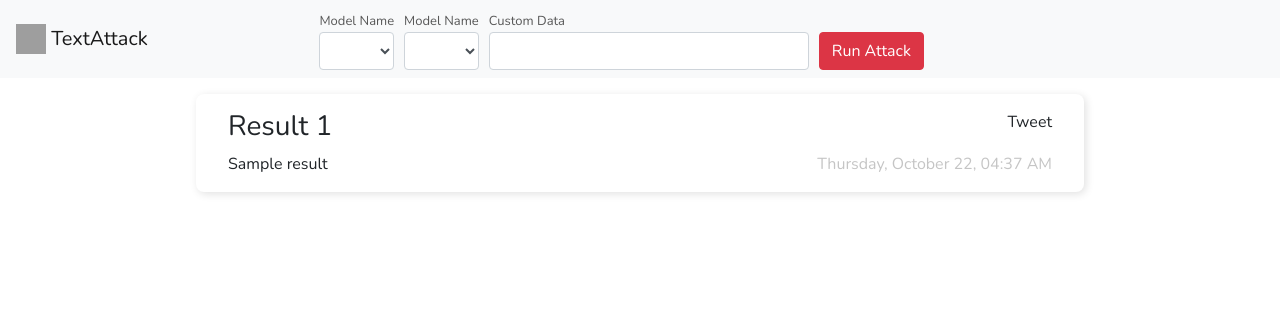
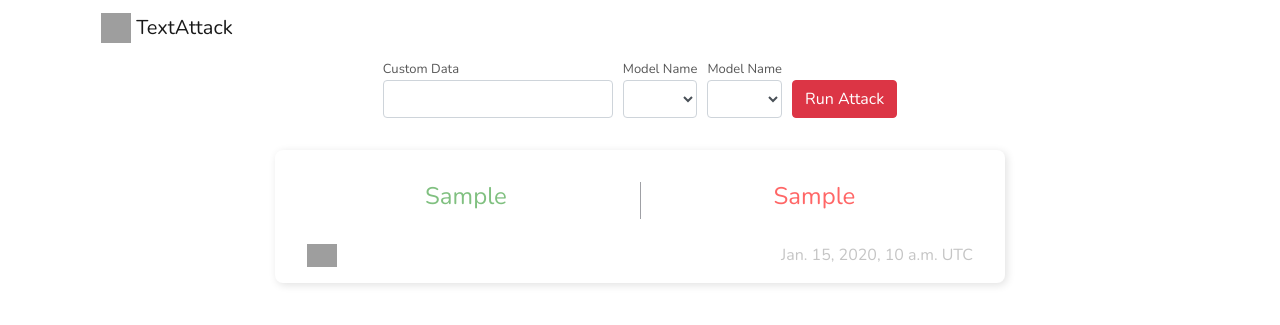
Before and after one commit to QData/TextAttack-WebDemo, a Django app: template webdemo/templates/webdemo/index.html in a window 1280 px wide. Shown: the top 325 px of the page. Run offline with Django 3.2, Linux system fonts and the light colour scheme; tables that the repository leaves empty hold one stand-in row (values such as "Sample post"); the template is opened without the code that fills it: values that come from a table or form of the project are taken from there, most other values are stand-ins (such as "Sample title", 1, 10 or a date in 2020); lists and menus that the app fills with data are empty; some libraries are stand-ins or nearby versions; grey boxes are pictures that could not be loaded.

Commit message:
rework UI and add histogram with full custom text functionality

```diff
--- a/webdemo/models.py
+++ b/webdemo/models.py
@@ -1,6 +1,21 @@
 from django.db import models
+from django.contrib.postgres.fields import ArrayField
+
+from django.utils import timezone
 
 class AttackResult(models.Model):
+    # metadata
+    session_id = models.CharField(max_length=100)
+    timestamp = models.DateTimeField(default=timezone.now)
+
+    # inputs
     input_string = models.CharField(max_length=1000)
-    attack_type = models.CharField(max_length=200)
+    input_histogram = models.CharField(max_length=1000, default="[]")
+    input_label = models.CharField(max_length=5)
+    model_name = models.CharField(max_length=200)
+    recipe_name = models.CharField(max_length=200)
+
+    # outputs
     output_string = models.CharField(max_length=1000)
+    output_label = models.CharField(max_length=5)
+    output_histogram = models.CharField(max_length=1000, default="[]")
--- a/webdemo/static/webdemo/css/index.css
+++ b/webdemo/static/webdemo/css/index.css
@@ -9,5 +9,9 @@ label {
 }
 
 .customDataInput {
-    width: 25vw;
+    width: 100%;
 }
+
+.navbarWhite {
+    background-color: white!important;
+}
--- a/webdemo/templates/webdemo/index.html
+++ b/webdemo/templates/webdemo/index.html
@@ -3,7 +3,7 @@
 	<head>
 		<meta charset="utf-8">
         <meta http-equiv="content-type" content="text/html; charset=UTF8">
-        <title>TextAttack Web Demo</title>
+        <title>TextAttack</title>
 
         <!-- LOAD DJANGO TAGS -->
         {% load static %}
@@ -22,10 +22,47 @@
 
         <!-- SCRIPTS -->
         <script src="https://ajax.googleapis.com/ajax/libs/jquery/3.5.1/jquery.min.js"></script>
+        <script src='https://cdn.plot.ly/plotly-latest.min.js'></script>
+
+        <script>
+            function drawGraph(inputHist, outputHist, inputLabel, outputLabel, divId) {
+                xLabels = [];
+                for (let i = 0; i <= inputHist.length; i++)
+                    xLabels.push(i);
+
+                var input = {
+                    x: xLabels,
+                    y: inputHist,
+                    type: "bar",
+                    opacity: 0.5,
+                    name: "input",
+                    marker: {
+                        color: 'green',
+                    },
+                };
+                var output = {
+                    x: xLabels,
+                    y: outputHist,
+                    type: "bar",
+                    opacity: 0.6,
+                    name: "output",
+                    marker: {
+                        color: 'red',
+                    },
+                };
+
+                var data = [input, output];
+                var layout = {barmode: "group"};
+                Plotly.newPlot(divId, data, layout);
+            }
+
+        </script>
 
 	</head>
 	<body>
-        <nav class="navbar navbar-expand-lg navbar-light bg-light">
+
+		<div class="container">
+            <nav class="navbar navbarWhite navbar-expand-lg navbar-light bg-light">
                 <a class="navbar-brand" href="#">
                     <img src="https://cdn.shopify.com/s/files/1/1061/1924/products/Octopus_Iphone_Emoji_JPG_large.png" width="30" height="30" class="d-inline-block align-top" alt="">
                     TextAttack
@@ -34,8 +71,13 @@
                     <span class="navbar-toggler-icon"></span>
                 </button>
 
-            <div style="width: 80%; margin: 0 auto;">
-                <form class="form-row align-items-center" style="width: 80%; margin: 0 auto;" action="/interactive_attack" method="post">
+            </nav>
+
+
+            <div class="row">
+
+                <div style="margin: 0 auto;">
+                    <form class="form-row align-items-center" style="margin: 0 auto;" action="/" method="post">
                         {% csrf_token %}
                         {% for field in form %}
                             <div class="col-auto">
@@ -49,19 +91,40 @@
                     </form>
                 </div>
 
-          </nav>
-		<div class="container">
+                <div class="col-12">
+                    <div class="row">
+                        <div class="col-2"></div>
+                        <div class="col-8">
+                            {% for result in posts %}
+                                <div style="background:white; border-radius:8px; padding:2em 2em; box-shadow:2px 2px 9px #0000001f; margin-top:2em; position:relative;">
+
+                                    <div class="row text-center">
+                                        <div class="col-sm-6" style="padding:0 1.5em">
+                                            <h4 style="color:#80c080">{{ result.input_string }}</h4>
+                                        </div>
+                                        <div class="col-sm-6" style="border-left: solid 1px rgba(133, 135, 141, 0.788); padding:0 1.5em">
+                                            <h4 style="color:#ff6666">{{ result.output_string }}</h4>
+                                        </div>
+                                    </div>
 
 
-            <div style="width: 80%; margin: 0 auto;">
-                {% for result in results %}
-                    <div style="background:white; border-radius:8px; padding:1em 2em 1em 2em; box-shadow:2px 2px 9px #0000001f; margin-top:1em; position:relative;">
-                        <h3>Result {{ forloop.counter }}</h3>
-                        {{ result }} <br>
-                        <div style="position:absolute; top:1em; right:2em">Tweet</div>
-                        <div style="position:absolute; bottom:1em; right:2em; color:#c5c5c5">Thursday, October 22, 04:37 AM</div>
+                                    <div style="position:absolute; bottom:1em; left:2em">
+                                        <a href="https://www.twitter.com" target="_blank">
+                                            <img src="https://assets.stickpng.com/images/580b57fcd9996e24bc43c53e.png" width="30">
+                                        </a>
+                                    </div>
+
+                                    <div style="position:absolute; bottom:1em; right:2em; color:#c5c5c5">{{ result.timestamp }} UTC</div>
+                                    <div style="margin-bottom: 2em;" id='myDiv{{ forloop.counter }}'></div>
+                                    <script>
+                                        drawGraph({{ result.input_histogram }}, {{ result.output_histogram }}, {{ result.input_label }}, {{ result.output_label }}, 'myDiv{{ forloop.counter }}')
+                                    </script>
                                 </div>
                             {% endfor %}
+                        </div>
+                    </div>
+                </div>
+
             </div>
         </div>
     </body>
--- a/webdemo/urls.py
+++ b/webdemo/urls.py
@@ -6,5 +6,4 @@ app_name = 'webdemo'
 
 urlpatterns = [
     path('', views.index, name='index'),
-    path('interactive_attack', views.interactive_attack, name='interactive_attack'),
 ]
--- a/webdemo/views.py
+++ b/webdemo/views.py
@@ -5,6 +5,7 @@ from django.urls import reverse
 
 import textattack
 import transformers
+import json
 import re
 
 from .models import AttackResult
@@ -12,25 +13,6 @@ from .config import MODELS, ATTACK_RECIPES, HIDDEN_ATTACK_RECIPES
 
 MODEL_NAMES = [(x, x) for x in list(re.sub(r'-mr$', '-rotten_tomatoes', m) for m in MODELS.keys())]
 RECIPE_NAME = [(x, x) for x in list(sorted(ATTACK_RECIPES.keys()))]
-
-improvements = {
-    "color = bold": 'style="font-weight: bold;"',
-    "color = underline": 'style="text-decoration: underline;"',
-    '<font style="font-weight: bold;"': '<span style=""', # no bolding for now
-    '<font style="text-decoration: underline;"': '<span style="text-decoration: underline;"',
-    "</font>": "</span>",
-
-    # colors
-    ': red': ': rgba(255, 0, 0, .7)',
-    ': green': ': rgb(0, 255, 0, .7)',
-    ': blue': ': rgb(0, 0, 255, .7)',
-    ': gray': ': rgb(220, 220, 220, .7)',
-
-    # icons
-    "-->": "<span>&#8594;</span>",
-    "1 (": "<span>&#128522;</span> (",
-    "0 (": "<span>&#128543;</span> (",
-}
 
 class Args():
     def __init__(self, model, recipe, model_batch_size=32, query_budget=200, model_cache_size=2**18, constraint_cache_size=2**18):
@@ -45,32 +27,58 @@ class Args():
         return False
 
 class CustomData(forms.Form):
+    input_text = forms.CharField(label='Custom Data', widget=forms.TextInput(attrs={'class' : 'form-control customDataInput'}))
     model_name = forms.CharField(label='Model Name', widget=forms.Select(choices=MODEL_NAMES, attrs={'class' : 'form-control'}))
     recipe_name = forms.CharField(label='Model Name', widget=forms.Select(choices=RECIPE_NAME, attrs={'class' : 'form-control'}))
-    input_text = forms.CharField(label='Custom Data', widget=forms.TextInput(attrs={'class' : 'form-control customDataInput'}))
+
 
 def index(request):
-    form = CustomData()
-
-    return render(request, 'webdemo/index.html', {'form': form, 'results': ['No results to show.']})
-
-
-def interactive_attack(request):
     if request.method == 'POST':
         form = CustomData(request.POST)
         if form.is_valid():
             input_text, model_name, recipe_name = form.cleaned_data['input_text'], form.cleaned_data['model_name'], form.cleaned_data['recipe_name']
-            if AttackResult.objects.filter(input_string=input_text, attack_type='-'.join([model_name, recipe_name]  )).exists():
-                result = AttackResult.objects.get(input_string=input_text, attack_type='-'.join([model_name, recipe_name])).output_string
+            if AttackResult.objects.filter(input_string=input_text, model_name=model_name, recipe_name=recipe_name).exists():
+                db_object = AttackResult.objects.get(input_string=input_text, model_name=model_name, recipe_name=recipe_name)
+                result = db_object.output_string
+                model_name = db_object.model_name
+                recipe_name = db_object.recipe_name
             else:
                 attack = textattack.commands.attack.attack_args_helpers.parse_attack_from_args(Args(model_name, recipe_name))
                 attacked_text = textattack.shared.attacked_text.AttackedText(input_text)
-                initial_result = attack.goal_function.get_output(attacked_text)
-                result = next(attack.attack_dataset([(input_text, initial_result)]))
+                attack.goal_function.init_attack_example(attacked_text, 1)
+                goal_func_result, _ = attack.goal_function.get_result(attacked_text)
 
-                AttackResult.objects.update_or_create(input_string=input_text, attack_type='-'.join([model_name, recipe_name]), output_string=result)
+                input_label = goal_func_result.output
+                raw_output = [float(x) for x in list(goal_func_result.raw_output)]
+                input_histogram = json.dumps(raw_output)
+
+                result = next(attack.attack_dataset([(input_text, goal_func_result.output)]))
+                result_parsed = result.str_lines()
+                print("-"*100)
+                print(result_parsed)
+                print("-"*100)
+                if len(result_parsed) < 3:
+                    HttpResponseRedirect(reverse('webdemo:index'))
+                    return
+                output_text = result_parsed[2]
+
+                attacked_text_out = textattack.shared.attacked_text.AttackedText(output_text)
+                attack.goal_function.init_attack_example(attacked_text_out, 1)
+                goal_func_result, _ = attack.goal_function.get_result(attacked_text_out)
+
+                output_label = goal_func_result.output
+                raw_output = [float(x) for x in list(goal_func_result.raw_output)]
+                output_histogram = json.dumps(raw_output)
+
+                AttackResult.objects.update_or_create(session_id=request.session._session_key, input_string=input_text, model_name=model_name, recipe_name=recipe_name, output_string=output_text, input_histogram=input_histogram, output_histogram=output_histogram, input_label=input_label, output_label=output_label)
         else:
             HttpResponseRedirect(reverse('webdemo:index'))
 
-    form = CustomData()
-    return render(request, 'webdemo/index.html', {'form': form, 'results': [result]*10})
+        form = CustomData()
+        posts = AttackResult.objects.filter(input_string=input_text, model_name=model_name, recipe_name=recipe_name)
+        return render(request, 'webdemo/index.html', {'form': form, 'posts': posts})
+    else:
+        form = CustomData()
+        posts = AttackResult.objects.filter(session_id=request.session._session_key)[:10]
+
+        return render(request, 'webdemo/index.html', {'form': form, 'posts': posts})
```
Also changed, not shown: README.md, webdemo/migrations/0002_auto_20201103_2058.py (added), webdemo/migrations/0003_auto_20201103_2130.py (added), webdemo/migrations/0004_auto_20201103_2148.py (added), webdemo/migrations/0005_auto_20201103_2300.py (added), webdemo/migrations/0006_auto_20201103_2310.py (added), webdemo/migrations/0007_auto_20201103_2356.py (added). Lines whose indentation alone changed are shown as unchanged.
